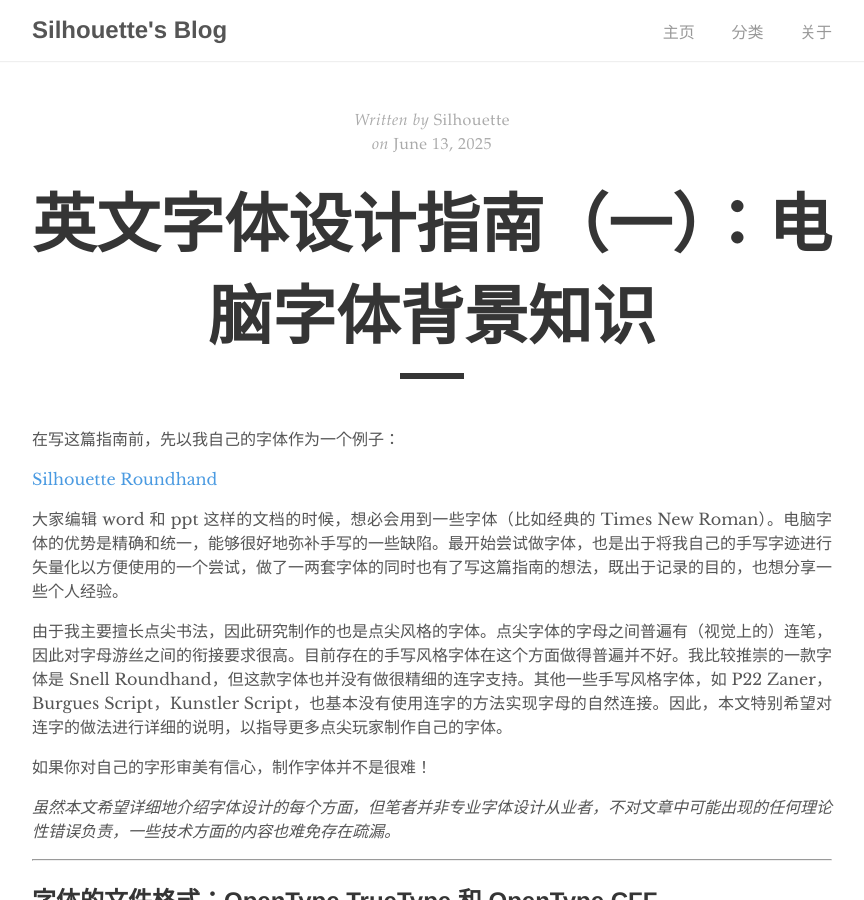
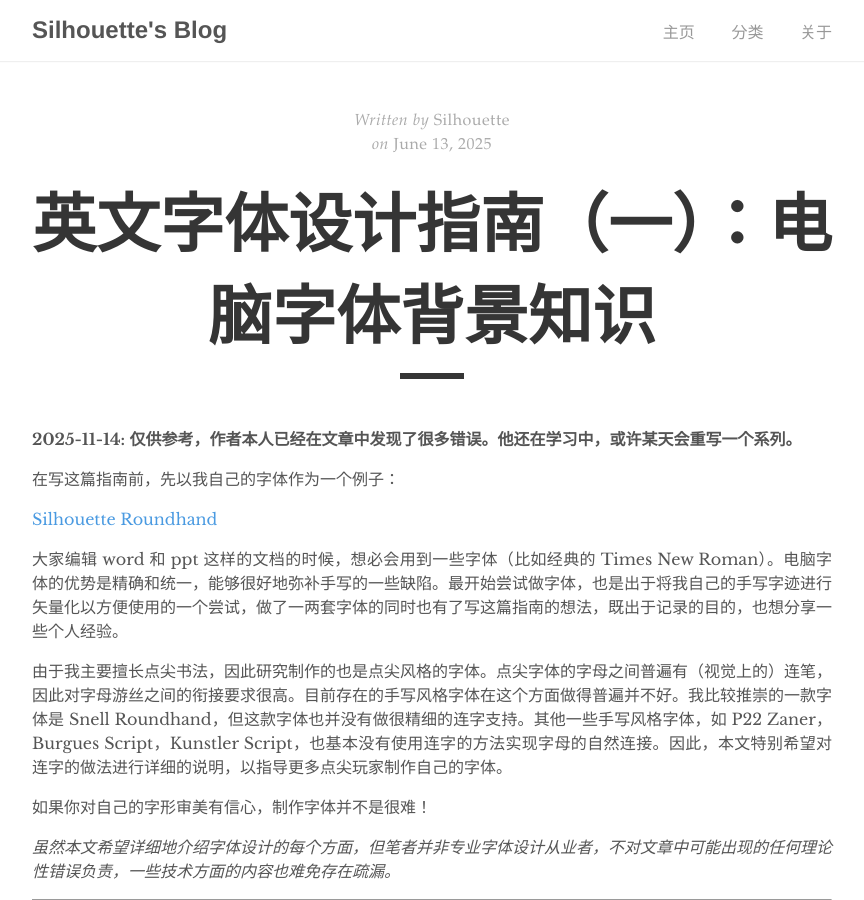
Before and after one commit to sil-z/sil-z.github.io, a Jekyll site: the page built from _posts/2025-06-13-英文字体设计指南（一）：电脑字体背景知识.md, in a window 1280 px wide and 900 px high. Shown: the whole window, without its empty margins (208-1072 px from the left). Built offline with Jekyll 4.4.1, drawn with Linux system fonts in a browser that asks for light colours; some web fonts are replaced.

Commit message:
Update 2025-06-13-英文字体设计指南（一）：电脑字体背景知识.md

```diff
--- a/_posts/2025-06-13-英文字体设计指南（一）：电脑字体背景知识.md
+++ b/_posts/2025-06-13-英文字体设计指南（一）：电脑字体背景知识.md
@@ -9,6 +9,8 @@ hidden: true
 ---
 
 <!--more-->
+
+**2025-11-14: 仅供参考，作者本人已经在文章中发现了很多错误。他还在学习中，或许某天会重写一个系列。**
 
 在写这篇指南前，先以我自己的字体作为一个例子：
 
```
